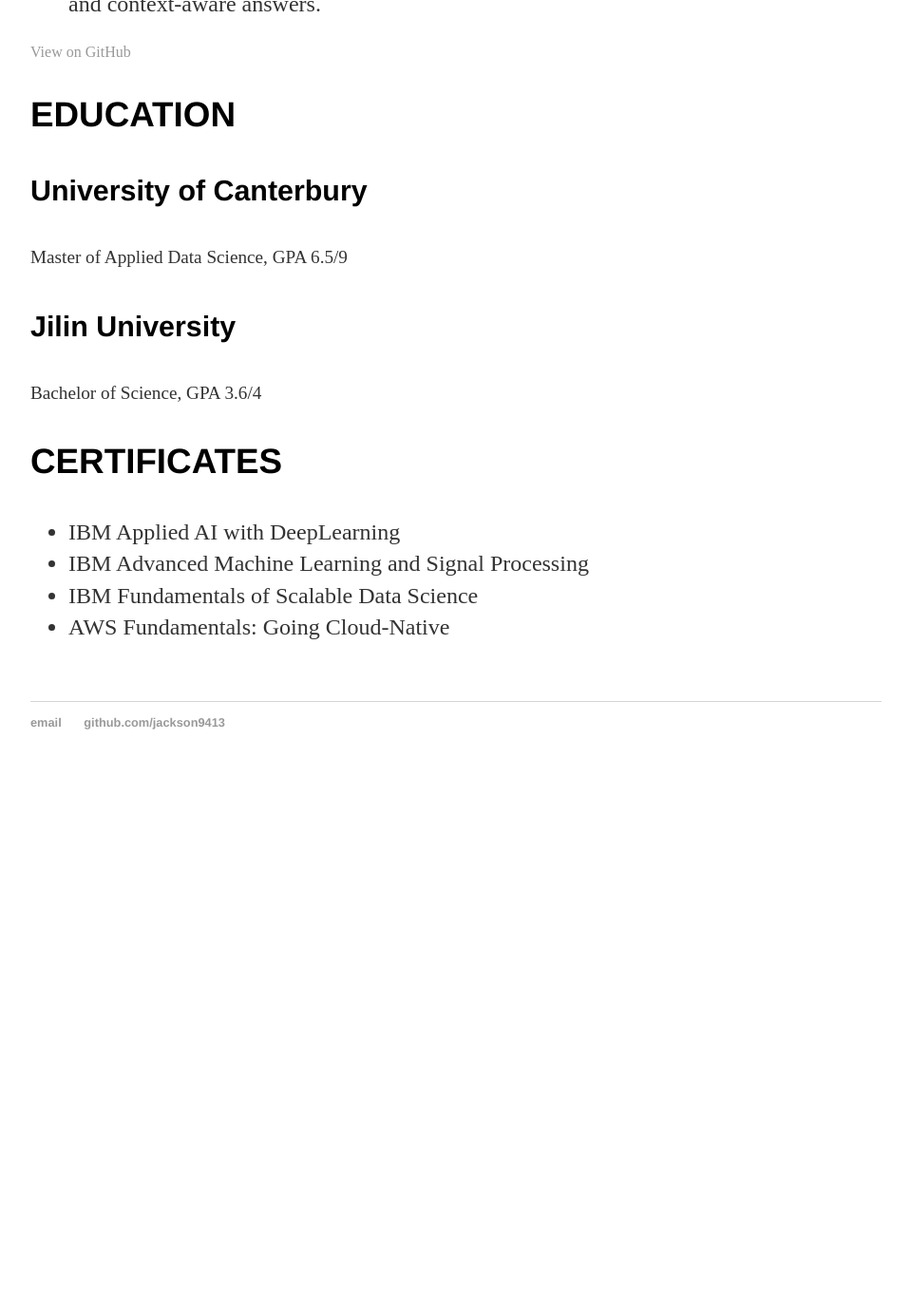
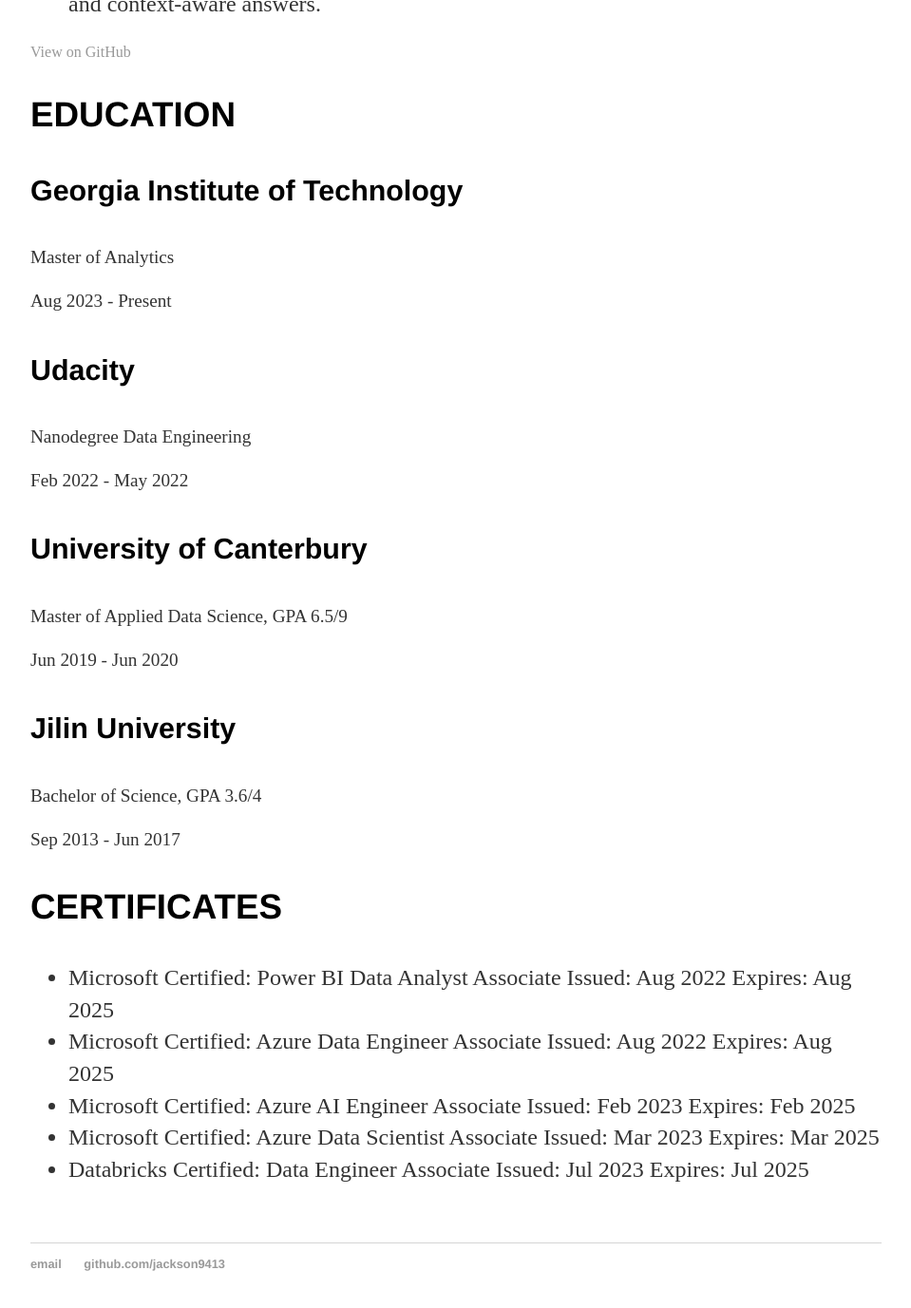
Before and after one commit to jackson9413/jackson9413.github.io, a Jekyll site: the page built from cv/index.html, in a window 1280 px wide and 1400 px high, scrolled down 4951 px. Shown: the top 1377 px of the window at 95% size, without its empty margins (160-1119 px from the left). Built offline with Jekyll 4.4.1, drawn with Linux system fonts in a browser that asks for light colours; before the commit the page ends 5781 px from its top, so only the background shows below that.

Commit message:
Update index.html

```diff
--- a/cv/index.html
+++ b/cv/index.html
@@ -132,16 +132,54 @@
 		<!-- Add more projects by copying the div block and replacing the content -->
 
 		<h3>EDUCATION</h3>
-		<h4 id="school-name">University of Canterbury</h4>
-		<p>Master of Applied Data Science, GPA 6.5/9</p>
-		<h4 id="school-name">Jilin University</h4>
-		<p>Bachelor of Science, GPA 3.6/4</p>
+		<div id="education-1">
+		  <h4>Georgia Institute of Technology</h4>
+		  <p>Master of Analytics</p>
+		  <p>Aug 2023 - Present</p>
+		</div>
+		<div id="education-2">
+		  <h4>Udacity</h4>
+		  <p>Nanodegree Data Engineering</p>
+		  <p>Feb 2022 - May 2022</p>
+		</div>
+		<div id="education-3">
+		  <h4>University of Canterbury</h4>
+		  <p>Master of Applied Data Science, GPA 6.5/9</p>
+		  <p>Jun 2019 - Jun 2020</p>
+		</div>
+		<div id="education-4">
+		  <h4>Jilin University</h4>
+		  <p>Bachelor of Science, GPA 3.6/4</p>
+		  <p>Sep 2013 - Jun 2017</p>
+		</div>
+		<!-- Add more education by copying the div block and replacing the content -->
 
 		<h3>CERTIFICATES</h3>
 		<ul>
-			<li>IBM Applied AI with DeepLearning</li>
-			<li>IBM Advanced Machine Learning and Signal Processing</li>
-			<li>IBM Fundamentals of Scalable Data Science</li>
-			<li>AWS Fundamentals: Going Cloud-Native</li>
+		  <li>
+		    <span>Microsoft Certified: Power BI Data Analyst Associate</span>
+		    <span>Issued: Aug 2022</span>
+		    <span>Expires: Aug 2025</span>
+		  </li>
+		  <li>
+		    <span>Microsoft Certified: Azure Data Engineer Associate</span>
+		    <span>Issued: Aug 2022</span>
+		    <span>Expires: Aug 2025</span>
+		  </li>
+		  <li>
+		    <span>Microsoft Certified: Azure AI Engineer Associate</span>
+		    <span>Issued: Feb 2023</span>
+		    <span>Expires: Feb 2025</span>
+		  </li>
+		  <li>
+		    <span>Microsoft Certified: Azure Data Scientist Associate</span>
+		    <span>Issued: Mar 2023</span>
+		    <span>Expires: Mar 2025</span>
+		  </li>
+		  <li>
+		    <span>Databricks Certified: Data Engineer Associate</span>
+		    <span>Issued: Jul 2023</span>
+		    <span>Expires: Jul 2025</span>
+		  </li>
 		</ul>
 	</div>
```
